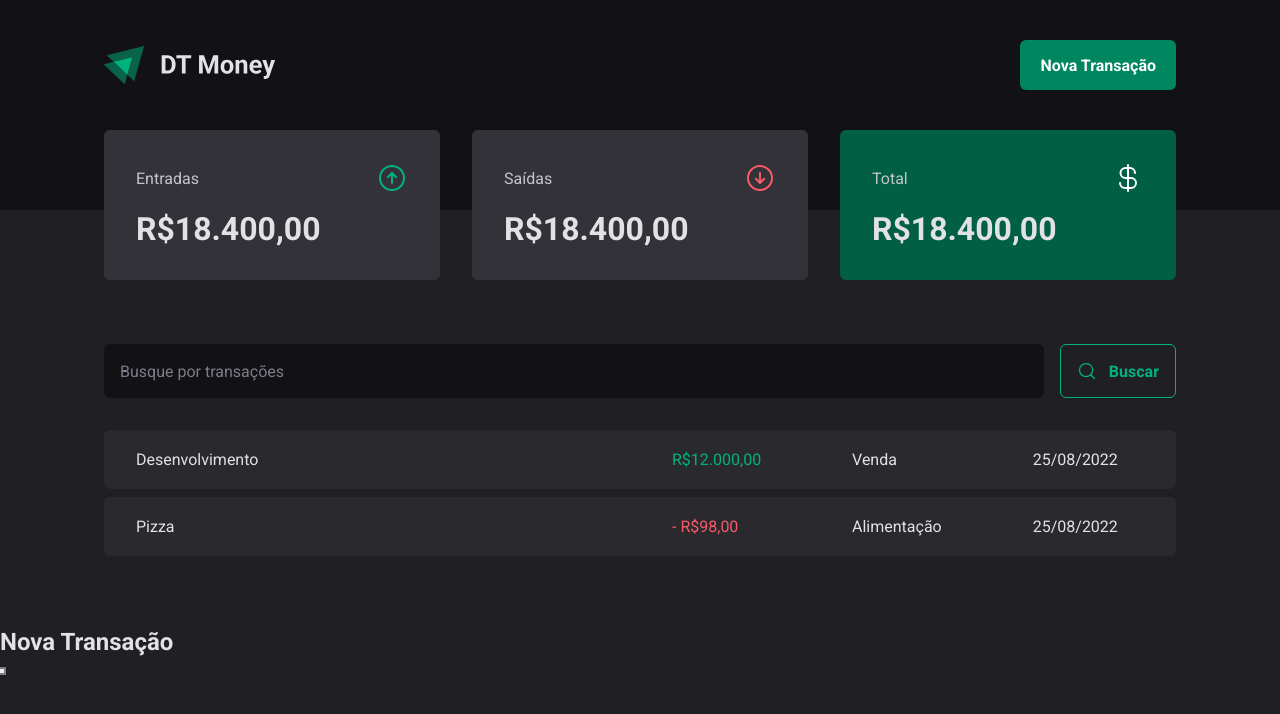
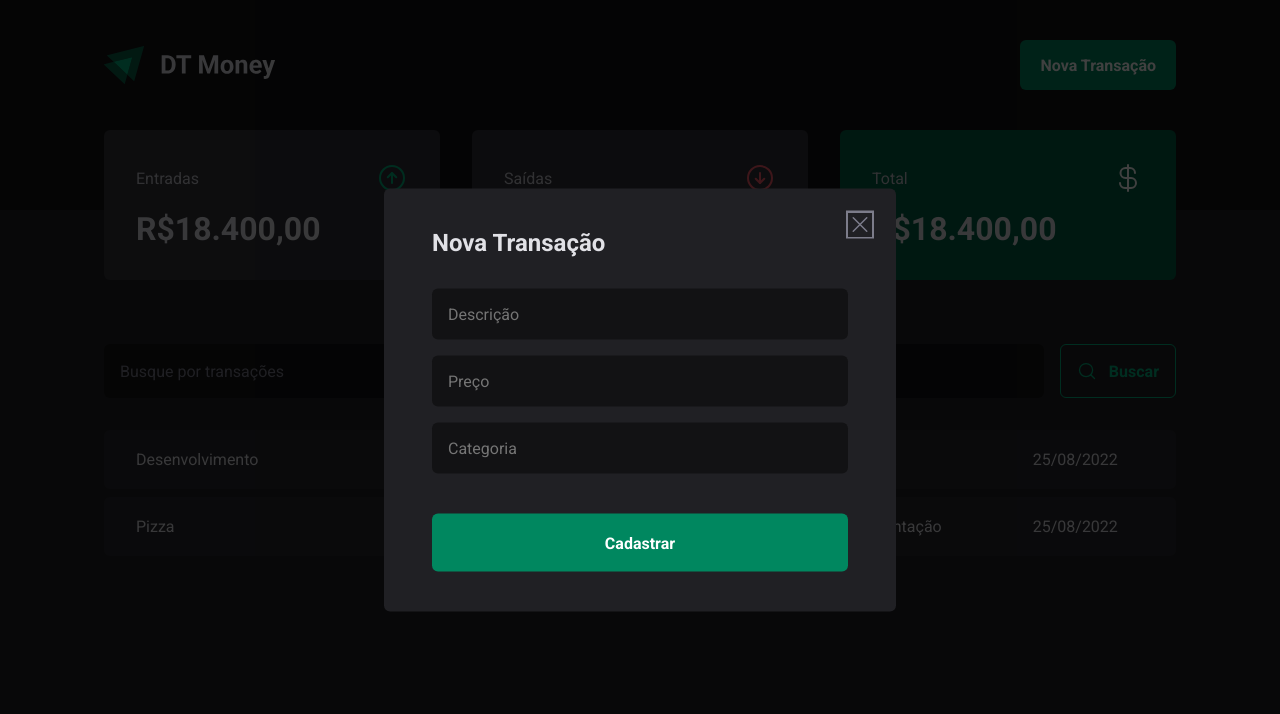
Before and after one commit to geraldobl58/ignite-dt-money, a React (Vite) app: page / in a window 1280 px wide. Both pictures are taken after a click on the button "Nova Transação". Shown: the top 714 px of the page. Built offline with nearby package versions, Linux system fonts and the light colour scheme.

Commit message:
:sparkles: Creating new transaction modal

```diff
--- a/src/components/Header/index.tsx
+++ b/src/components/Header/index.tsx
@@ -1,4 +1,6 @@
 import * as Dialog from '@radix-ui/react-dialog'
+
+import { NewTransactionModal } from '../NewTransactionModal'
 
 import { HeaderContainer, HeaderContent, NewTransactionButton } from './styles'
 
@@ -15,15 +17,7 @@
             <NewTransactionButton>Nova Transação</NewTransactionButton>
           </Dialog.Trigger>
 
-          <Dialog.Portal>
-            <Dialog.Overlay />
-
-            <Dialog.Content>
-              <Dialog.Title>Nova Transação</Dialog.Title>
-
-              <Dialog.Close />
-            </Dialog.Content>
-          </Dialog.Portal>
+          <NewTransactionModal />
         </Dialog.Root>
       </HeaderContent>
     </HeaderContainer>
--- /dev/null
+++ b/src/components/NewTransactionModal/index.tsx
@@ -0,0 +1,28 @@
+import * as Dialog from '@radix-ui/react-dialog'
+import { X } from 'phosphor-react'
+
+import { CloseButton, Content, Overlay } from './styles'
+
+export function NewTransactionModal() {
+  return (
+    <Dialog.Portal>
+      <Overlay />
+
+      <Content>
+        <Dialog.Title>Nova Transação</Dialog.Title>
+
+        <CloseButton>
+          <X size={24} />
+        </CloseButton>
+
+        <form action="">
+          <input type="text" placeholder="Descrição" required />
+          <input type="number" placeholder="Preço" required />
+          <input type="text" placeholder="Categoria" required />
+
+          <button type="submit">Cadastrar</button>
+        </form>
+      </Content>
+    </Dialog.Portal>
+  )
+}
--- /dev/null
+++ b/src/components/NewTransactionModal/styles.ts
@@ -0,0 +1,70 @@
+import styled from 'styled-components'
+import * as Dialog from '@radix-ui/react-dialog'
+
+export const Overlay = styled(Dialog.Overlay)`
+  position: fixed;
+  width: 100vw;
+  height: 100vh;
+  inset: 0;
+  background: rgba(0, 0, 0, 0.75);
+`
+
+export const Content = styled(Dialog.Content)`
+  min-width: 32rem;
+  border-radius: 6px;
+  padding: 2.5rem 3rem;
+  background: ${(props) => props.theme['gray-800']};
+
+  position: fixed;
+  top: 50%;
+  left: 50%;
+  transform: translate(-50%, -50%);
+
+  form {
+    margin-top: 2rem;
+
+    display: flex;
+    flex-direction: column;
+    gap: 1rem;
+
+    input {
+      border-radius: 6px;
+      border: 0;
+      background: ${(props) => props.theme['gray-900']};
+      color: ${(props) => props.theme['gray-300']};
+      padding: 1rem;
+
+      &:placeholder {
+        color: ${(props) => props.theme['gray-500']};
+      }
+    }
+
+    button[type='submit'] {
+      height: 58px;
+      border: 0;
+      background: ${(props) => props.theme['green-500']};
+      color: ${(props) => props.theme.white};
+      font-weight: bold;
+      padding: 0 1.25rem;
+      border-radius: 6px;
+      margin-top: 1.5rem;
+      cursor: pointer;
+
+      &:hover {
+        background: ${(props) => props.theme['green-700']};
+        transition: background-color 0.2s;
+      }
+    }
+  }
+`
+
+export const CloseButton = styled(Dialog.Close)`
+  position: absolute;
+  background: transparent;
+  border: 0;
+  top: 1.5rem;
+  right: 1.5rem;
+  line-height: 0;
+  cursor: pointer;
+  color: ${(props) => props.theme['gray-500']};
+`
```
